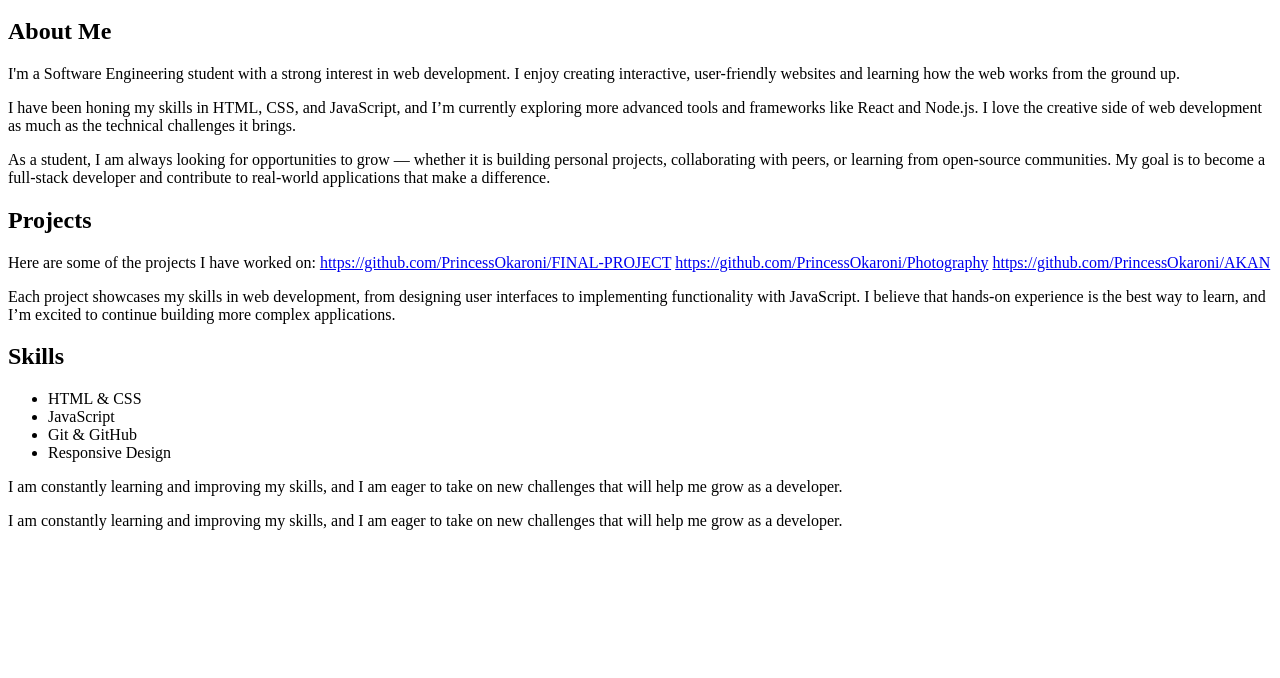
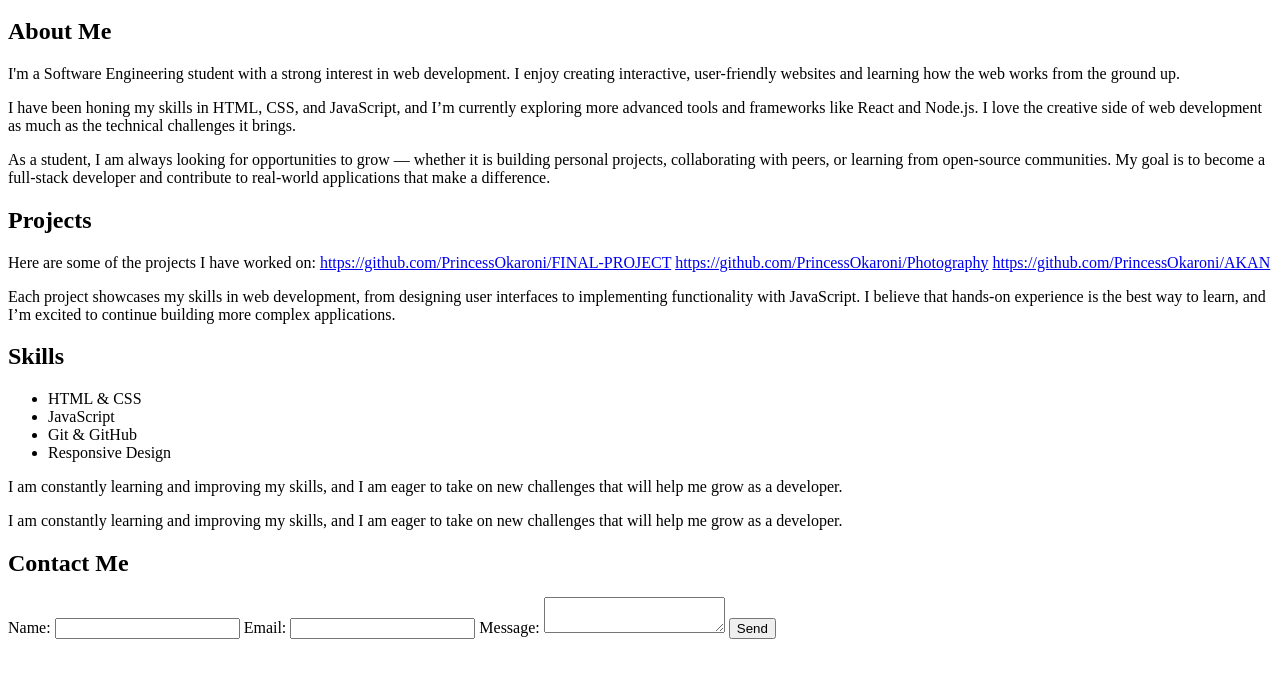
Before and after one commit to PrincessOkaroni/ABOUT-OKARONI-PURITY, a plain HTML site: page index.html in a window 1280 px wide. Shown: the part 100-778 px from the top of the page. Drawn offline with Linux system fonts and the light colour scheme.

Commit message:
added contact section in html

```diff
--- a/index.html
+++ b/index.html
@@ -80,6 +80,22 @@
           take on new challenges that will help me grow as a developer.
         </p>
       </section>
+
+      <section id="contact">
+        <h2>Contact Me</h2>
+        <form>
+          <label for="name">Name:</label>
+          <input type="text" id="name" name="name" required />
+
+          <label for="email">Email:</label>
+          <input type="email" id="email" name="email" required />
+
+          <label for="message">Message:</label>
+          <textarea id="message" name="message" required></textarea>
+
+          <button type="submit">Send</button>
+        </form>
+      </section>
     </main>
   </body>
 </html>
```
